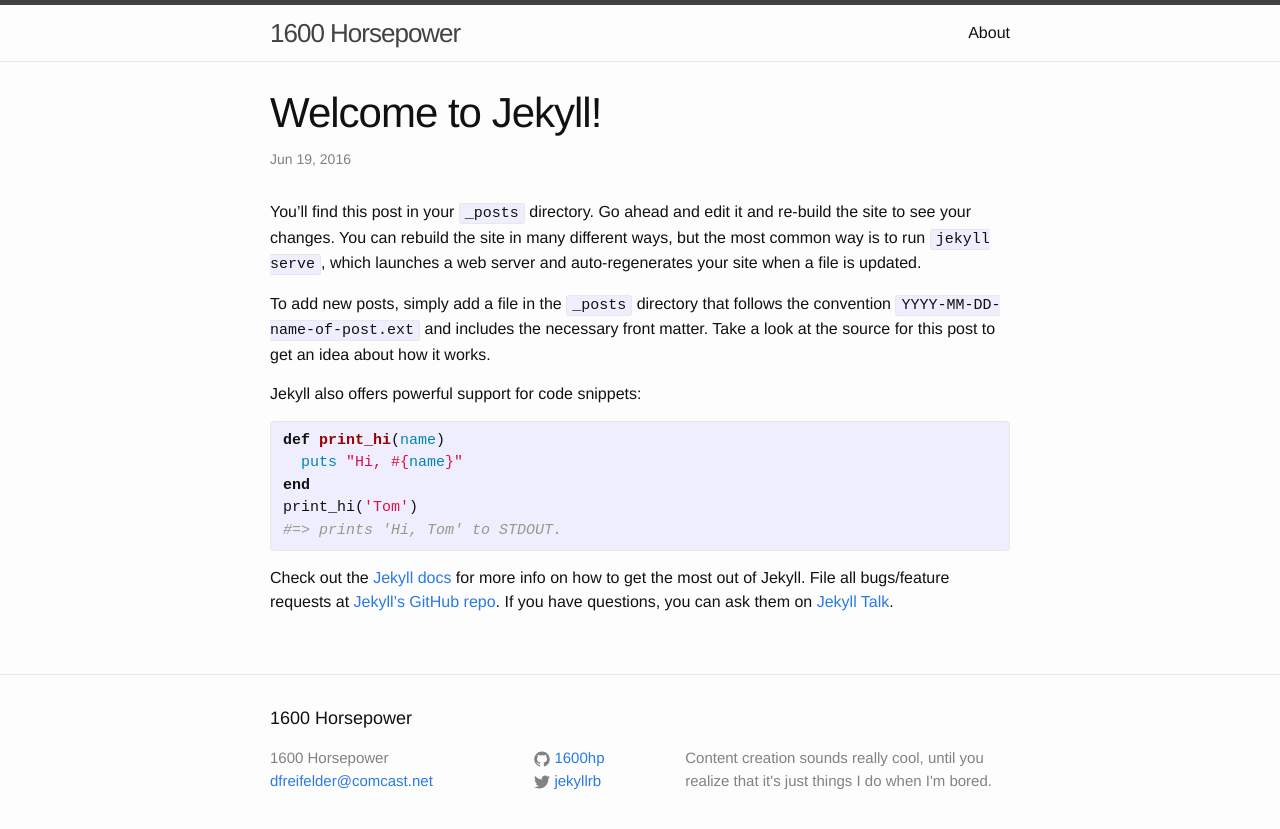
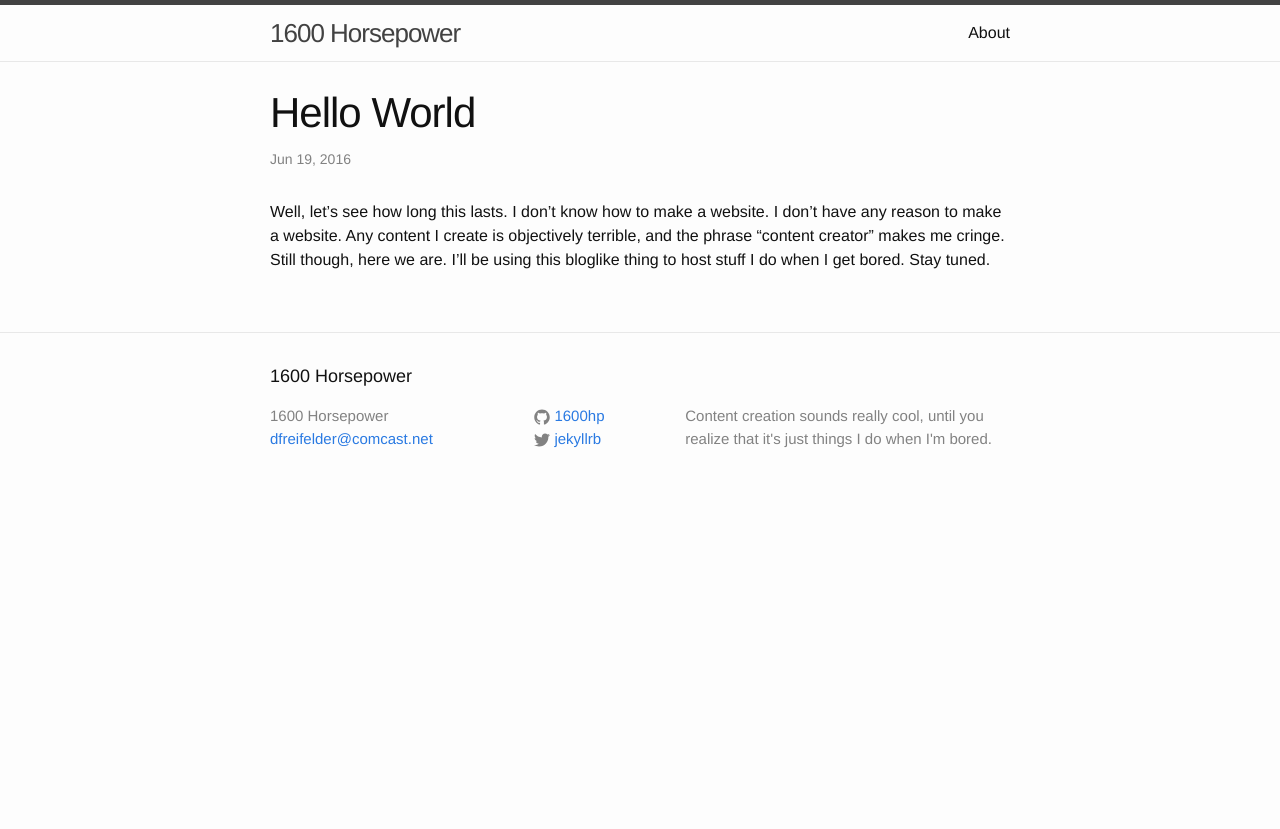
Before and after one commit to 1600hp/1600hp.github.io, a Jekyll site: the page built from _posts/2016-06-19-welcome-to-jekyll.markdown, in a window 1280 px wide. Shown: the top 829 px of the page. Built offline with Jekyll 4.4.1, drawn with Linux system fonts in a browser that asks for light colours.

Commit message:
First post

```diff
--- a/_posts/2016-06-19-welcome-to-jekyll.markdown
+++ b/_posts/2016-06-19-welcome-to-jekyll.markdown
@@ -1,25 +1,8 @@
 ---
 layout: post
-title:  "Welcome to Jekyll!"
+title:  "Hello World"
 date:   2016-06-19 17:37:09 -0400
 categories: jekyll update
 ---
-You’ll find this post in your `_posts` directory. Go ahead and edit it and re-build the site to see your changes. You can rebuild the site in many different ways, but the most common way is to run `jekyll serve`, which launches a web server and auto-regenerates your site when a file is updated.
 
-To add new posts, simply add a file in the `_posts` directory that follows the convention `YYYY-MM-DD-name-of-post.ext` and includes the necessary front matter. Take a look at the source for this post to get an idea about how it works.
-
-Jekyll also offers powerful support for code snippets:
-
-{% highlight ruby %}
-def print_hi(name)
-  puts "Hi, #{name}"
-end
-print_hi('Tom')
-#=> prints 'Hi, Tom' to STDOUT.
-{% endhighlight %}
-
-Check out the [Jekyll docs][jekyll-docs] for more info on how to get the most out of Jekyll. File all bugs/feature requests at [Jekyll’s GitHub repo][jekyll-gh]. If you have questions, you can ask them on [Jekyll Talk][jekyll-talk].
-
-[jekyll-docs]: http://jekyllrb.com/docs/home
-[jekyll-gh]:   https://github.com/jekyll/jekyll
-[jekyll-talk]: https://talk.jekyllrb.com/
+Well, let's see how long this lasts.  I don't know how to make a website.  I don't have any reason to make a website.  Any content I create is objectively terrible, and the phrase "content creator" makes me cringe.  Still though, here we are.  I'll be using this bloglike thing to host stuff I do when I get bored.  Stay tuned.
```
Also changed, not shown: about.md (+3 -1 lines).
